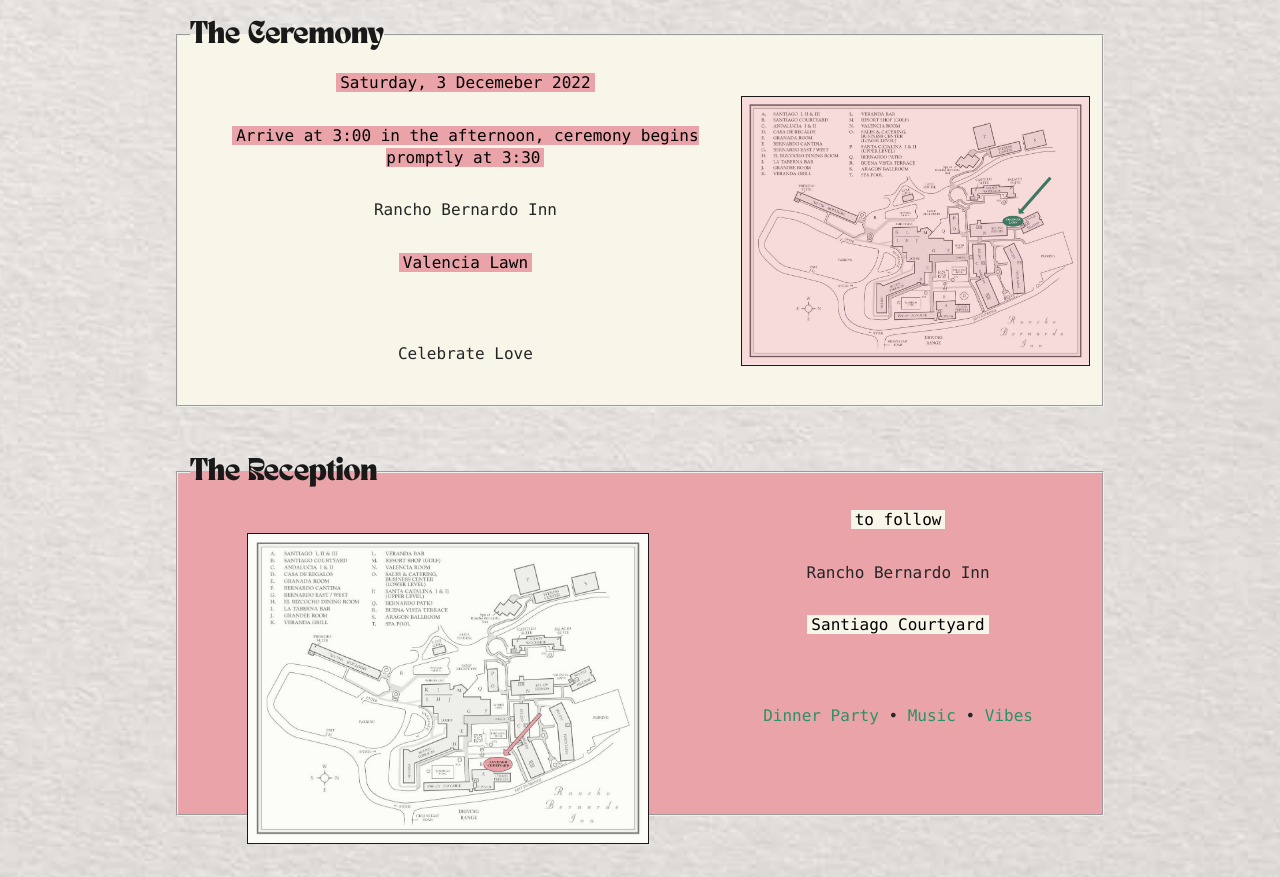
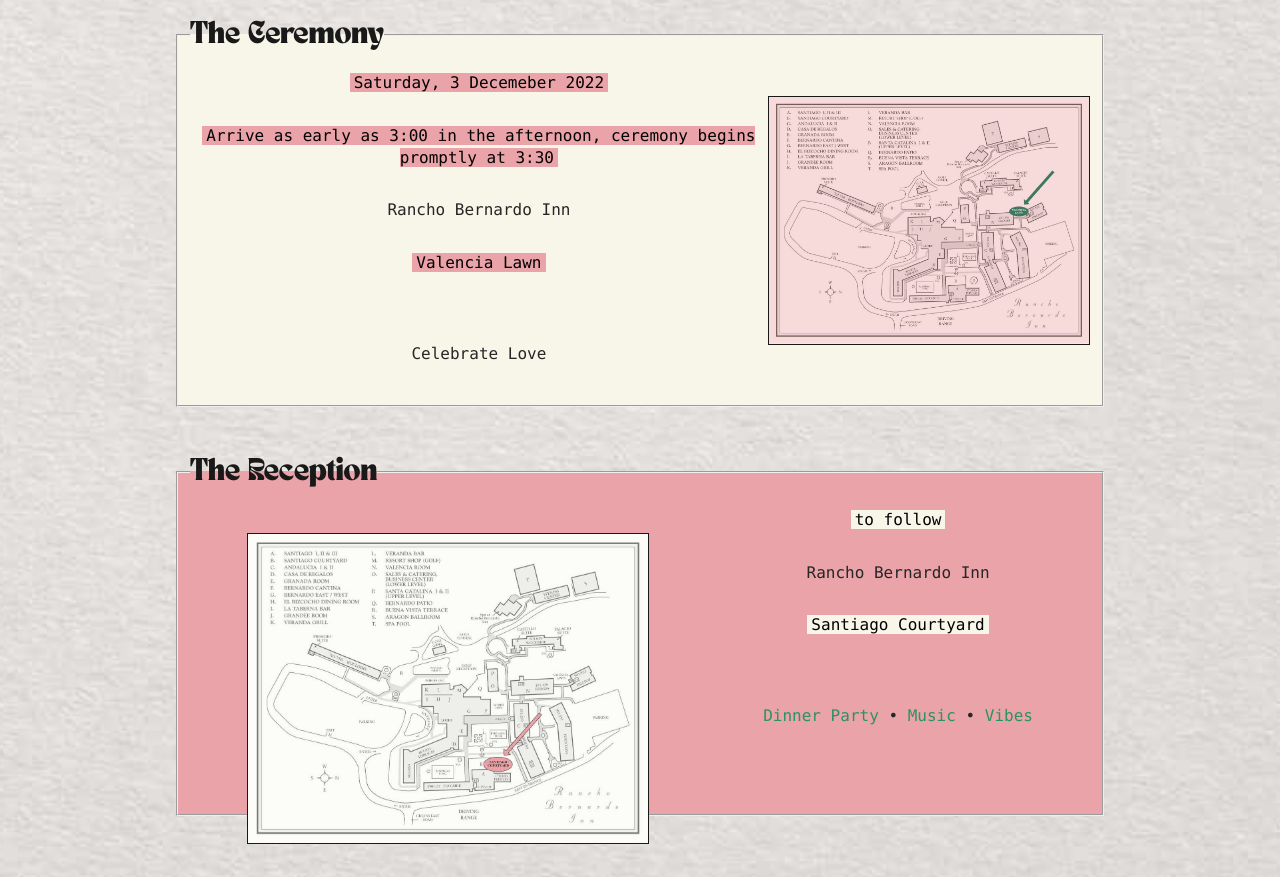
Before and after one commit to cbodtorf/wedding, a SvelteKit app: page /details in a window 1280 px wide. Shown: the part 1440-2317 px from the top of the page. Built offline with nearby package versions, Linux system fonts and the light colour scheme; a web font is replaced by a local one.

Commit message:
fix: update ceremony details to be more clear about arrival.

```diff
--- a/src/routes/details/+page.svelte
+++ b/src/routes/details/+page.svelte
@@ -87,7 +87,7 @@
     <article>
       <div>
         <p><mark>Saturday, 3 Decemeber 2022</mark></p>
-        <p><mark>Arrive at 3:00 in the afternoon, ceremony begins promptly at 3:30</mark></p>
+        <p><mark>Arrive as early as 3:00 in the afternoon, ceremony begins promptly at 3:30</mark></p>
         <p>Rancho Bernardo Inn</p>
         <p><mark>Valencia Lawn</mark></p>
         <br />
```
